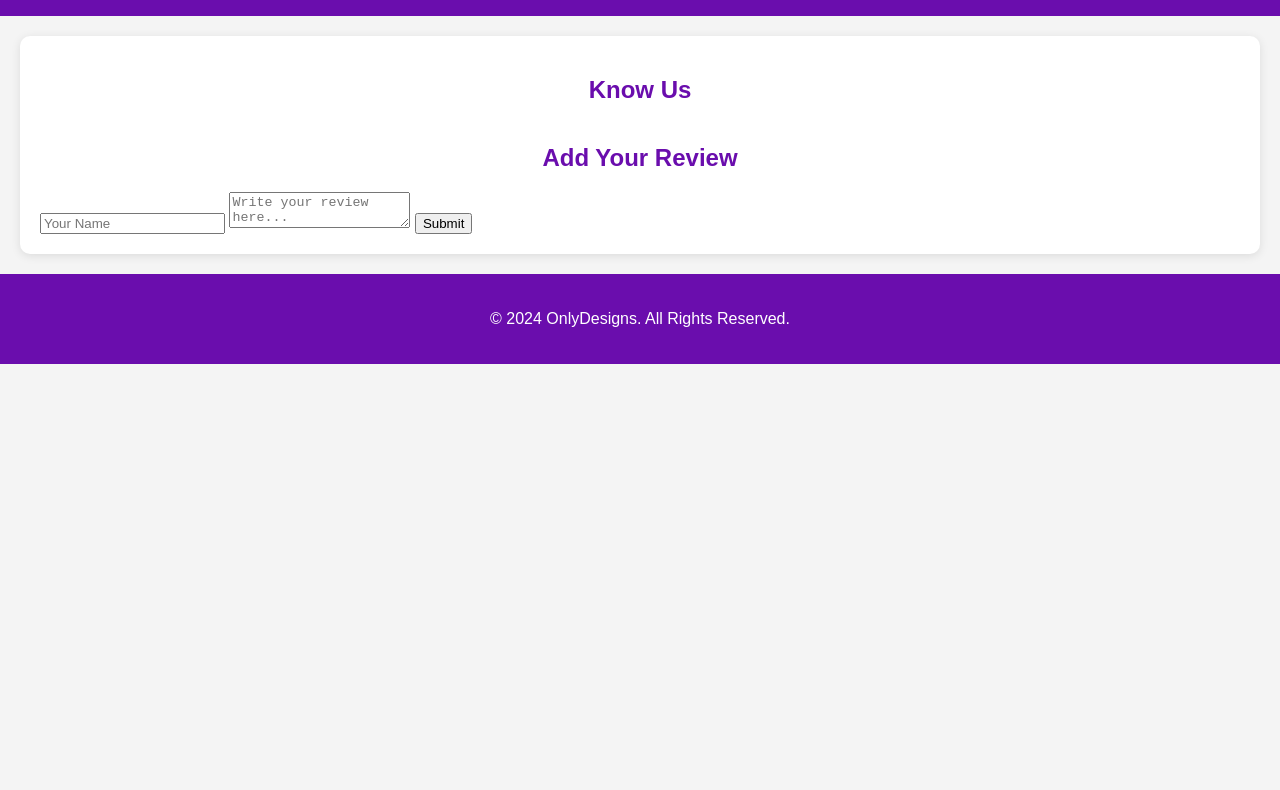
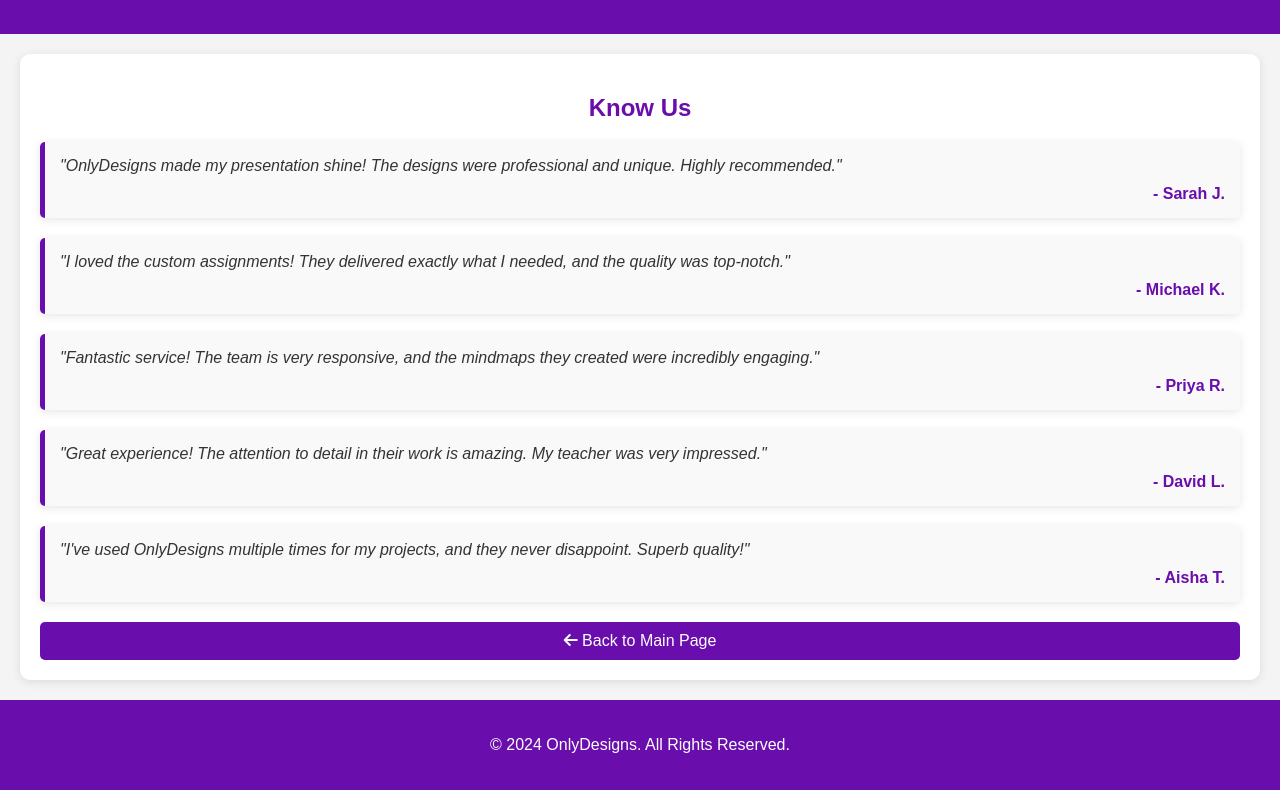
Before and after one commit to Shxbxxb/Only-Designs00, a plain HTML site: page UNICEF.html in a window 1280 px wide. Shown: the part 142-932 px from the top of the page. Before the commit the page ends 800 px from the top, so only its background shows below. Drawn offline with Linux system fonts and the light colour scheme.

Commit message:
Update UNICEF.html

```diff
--- a/UNICEF.html
+++ b/UNICEF.html
@@ -1,3 +1,4 @@
+UNICEF
 <!DOCTYPE html>
 <html lang="en">
 <head>
@@ -52,7 +53,6 @@
             padding: 15px;
             border-radius: 5px;
             box-shadow: 0 2px 10px rgba(0, 0, 0, 0.1);
-            position: relative;
         }
 
         .testimonial p {
@@ -67,21 +67,20 @@
             color: #6a0dad;
         }
 
-        .delete-btn {
-            position: absolute;
-            top: 10px;
-            right: 10px;
-            background: #ff4d4d;
-            color: white;
-            border: none;
-            padding: 5px 10px;
+        .back-link {
+            display: block;
+            text-align: center;
+            margin-top: 20px;
+            padding: 10px;
+            background: #6a0dad;
+            color: #ffffff;
+            text-decoration: none;
             border-radius: 5px;
-            cursor: pointer;
-            font-size: 0.9em;
+            transition: background 0.3s;
         }
 
-        .delete-btn:hover {
-            background: #ff1a1a;
+        .back-link:hover {
+            background: #5e0c9e;
         }
 
         footer {
@@ -99,73 +98,34 @@
     </header>
 
     <section>
-        <h2>Know Us</h2>
-        <div class="testimonials" id="testimonials">
-            <!-- Existing testimonials -->
+        <h2> Know Us</h2>
+        <div class="testimonials">
+            <div class="testimonial">
+                <p>"OnlyDesigns made my presentation shine! The designs were professional and unique. Highly recommended."</p>
+                <div class="author">- Sarah J.</div>
+            </div>
+            <div class="testimonial">
+                <p>"I loved the custom assignments! They delivered exactly what I needed, and the quality was top-notch."</p>
+                <div class="author">- Michael K.</div>
+            </div>
+            <div class="testimonial">
+                <p>"Fantastic service! The team is very responsive, and the mindmaps they created were incredibly engaging."</p>
+                <div class="author">- Priya R.</div>
+            </div>
+            <div class="testimonial">
+                <p>"Great experience! The attention to detail in their work is amazing. My teacher was very impressed."</p>
+                <div class="author">- David L.</div>
+            </div>
+            <div class="testimonial">
+                <p>"I've used OnlyDesigns multiple times for my projects, and they never disappoint. Superb quality!"</p>
+                <div class="author">- Aisha T.</div>
+            </div>
         </div>
-        <h2>Add Your Review</h2>
-        <form id="reviewForm">
-            <input type="text" id="nameInput" placeholder="Your Name" required>
-            <textarea id="reviewInput" placeholder="Write your review here..." required></textarea>
-            <button type="submit">Submit</button>
-        </form>
+        <a href="index.html" class="back-link"><i class="fas fa-arrow-left"></i> Back to Main Page</a>
     </section>
 
     <footer>
         <p>&copy; 2024 OnlyDesigns. All Rights Reserved.</p>
     </footer>
-
-    <script>
-        const testimonialsDiv = document.getElementById("testimonials");
-        const reviewForm = document.getElementById("reviewForm");
-        const nameInput = document.getElementById("nameInput");
-        const reviewInput = document.getElementById("reviewInput");
-
-        // Load testimonials from local storage
-        function loadTestimonials() {
-            const testimonials = JSON.parse(localStorage.getItem("testimonials")) || [];
-            testimonialsDiv.innerHTML = ""; // Clear existing reviews
-            testimonials.forEach((testimonial, index) => {
-                addTestimonialToDOM(testimonial, index);
-            });
-        }
-
-        // Add testimonial to DOM
-        function addTestimonialToDOM(testimonial, index) {
-            const testimonialDiv = document.createElement("div");
-            testimonialDiv.classList.add("testimonial");
-            testimonialDiv.innerHTML = `
-                <p>"${testimonial.review}"</p>
-                <div class="author">- ${testimonial.name}</div>
-                <button class="delete-btn" onclick="deleteTestimonial(${index})">Delete</button>
-            `;
-            testimonialsDiv.appendChild(testimonialDiv);
-        }
-
-        // Add a new testimonial
-        reviewForm.addEventListener("submit", (e) => {
-            e.preventDefault();
-            const name = nameInput.value.trim();
-            const review = reviewInput.value.trim();
-            if (name && review) {
-                const testimonials = JSON.parse(localStorage.getItem("testimonials")) || [];
-                testimonials.unshift({ name, review }); // Add new testimonial to the beginning
-                localStorage.setItem("testimonials", JSON.stringify(testimonials));
-                loadTestimonials();
-                reviewForm.reset();
-            }
-        });
-
-        // Delete a testimonial
-        function deleteTestimonial(index) {
-            const testimonials = JSON.parse(localStorage.getItem("testimonials")) || [];
-            testimonials.splice(index, 1); // Remove the testimonial at the specified index
-            localStorage.setItem("testimonials", JSON.stringify(testimonials));
-            loadTestimonials();
-        }
-
-        // Initial load
-        loadTestimonials();
-    </script>
 </body>
 </html>
```
